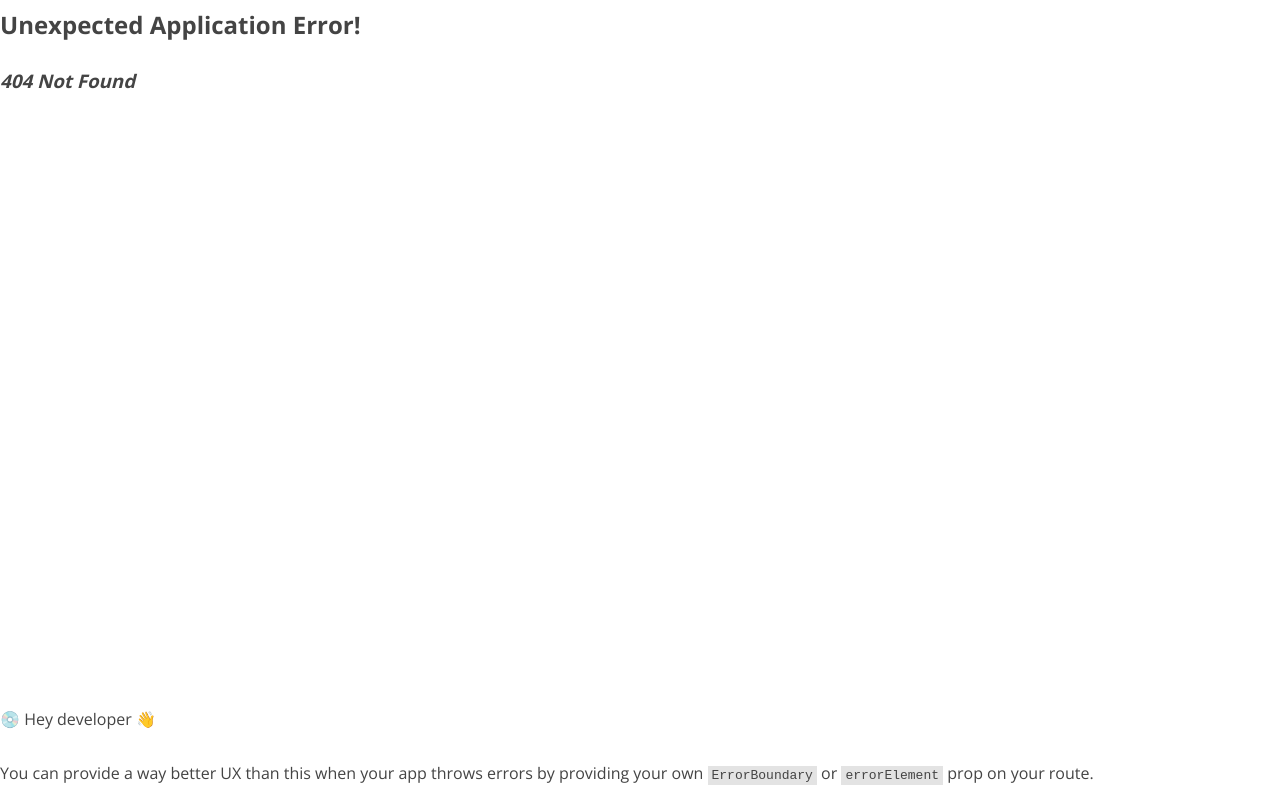
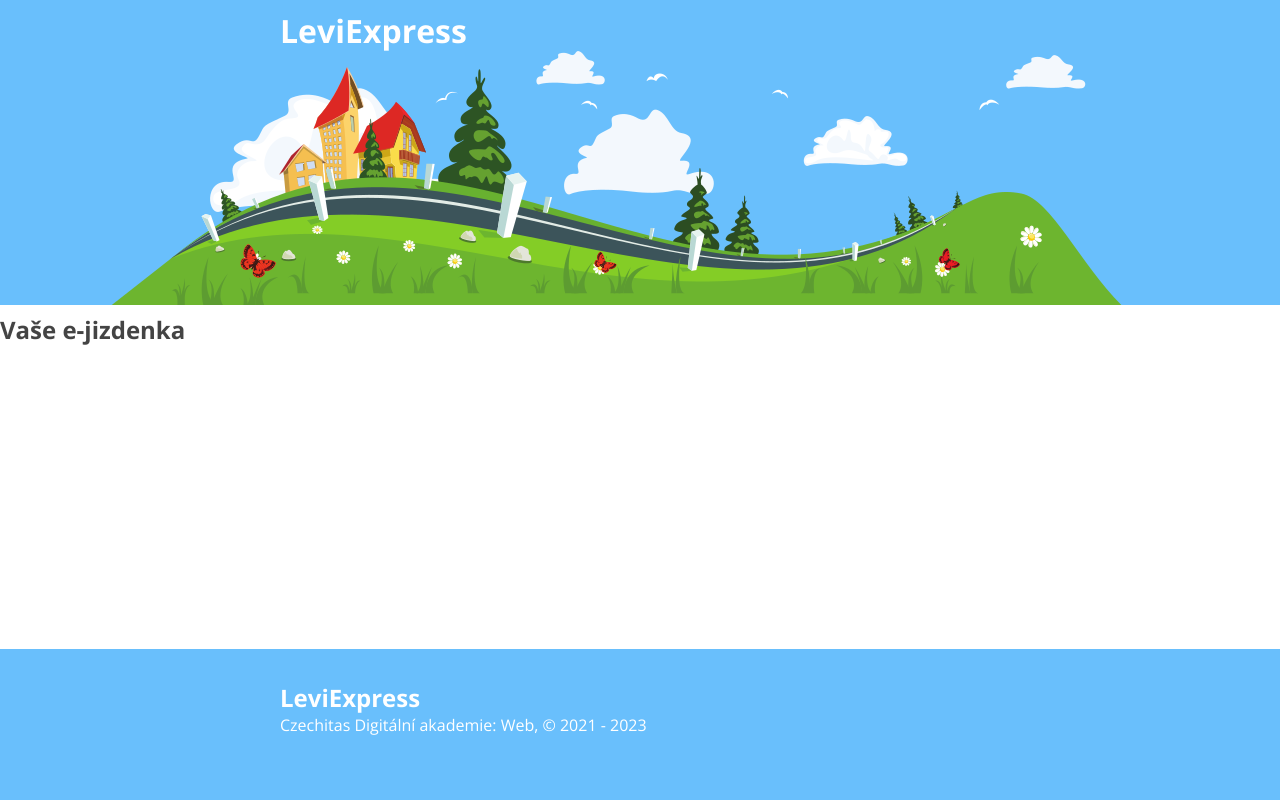
Before and after one commit to StepanEl/leviexpress-starter, a React (Vite) app: page /reservation in a window 1280 px wide. Before the commit this address had no page. Built offline with nearby package versions, Linux system fonts and the light colour scheme.

Commit message:
Add pages Home and Reservation to route

```diff
--- /dev/null
+++ b/src/pages/ReservationPage/ReservationPage.jsx
@@ -0,0 +1,7 @@
+export const ReservationPage = () => {
+  return (
+    <main>
+     <h2>Vaše e-jizdenka</h2>
+    </main>
+  );
+};
```
Also changed, not shown: src/index.jsx (+14 -1 lines).
